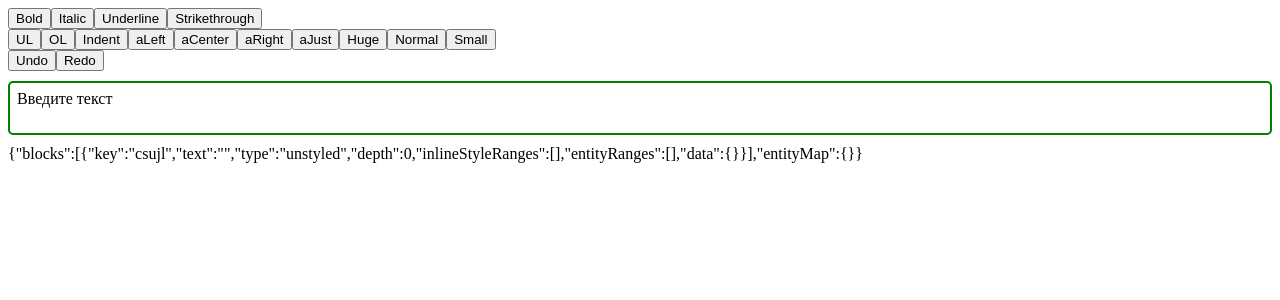
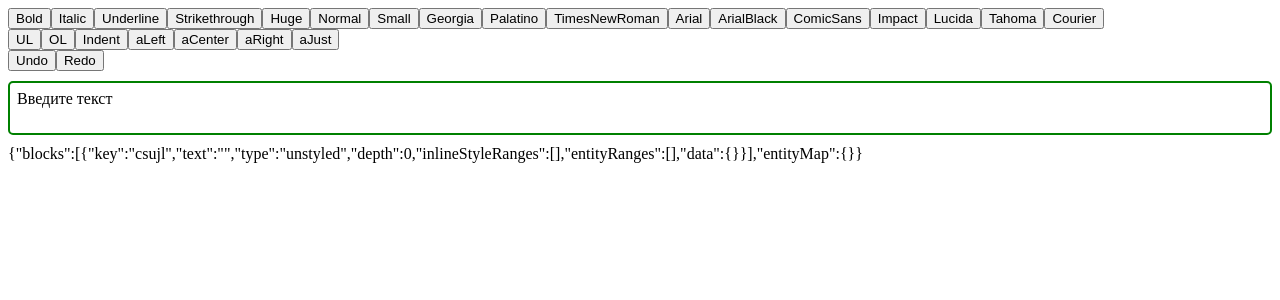
Before and after one commit to yerassylad/draftjs, a React (Create React App) app: page / in a window 1280 px wide. Shown: the top 300 px of the page. Built offline with nearby package versions, Linux system fonts and the light colour scheme.

Commit message:
added font families

```diff
--- a/package.json
+++ b/package.json
@@ -5,6 +5,7 @@
   "dependencies": {
     "draft-js": "^0.10.5",
     "react": "^16.5.2",
+    "react-bootstrap": "^0.32.4",
     "react-dom": "^16.5.2",
     "react-scripts": "2.0.5"
   },
--- a/src/text-editor.css
+++ b/src/text-editor.css
@@ -24,15 +24,3 @@
 .textAlignJustify {
   text-align: justify;
 }
-
-.smallFont {
-  font-size: xx-small;
-}
-
-.normalFont {
-  font-size: medium;
-}
-
-.hugeFont {
-  font-size: xx-large;
-}
--- a/src/text_editor.js
+++ b/src/text_editor.js
@@ -6,6 +6,45 @@ import "./text-editor.css";
 const StyleMap = {
   STRIKE: {
     textDecoration: "line-through"
+  },
+  Huge: {
+    fontSize: "xx-large"
+  },
+  Normal: {
+    fontSize: "medium"
+  },
+  Small: {
+    fontSize: "xx-small"
+  },
+  Georgia: {
+    fontFamily: ["Georgia", "serif"]
+  },
+  Palatino: {
+    fontFamily: ["Palatino Linotype", "Book Antiqua", "Palatino", "serif"]
+  },
+  TimesNewRoman: {
+    fontFamily: ["Times New Roman", "Times", "serif"]
+  },
+  Arial: {
+    fontFamily: ["Arial", "Helvetica", "sans-serif"]
+  },
+  ArialBlack: {
+    fontFamily: ["Arial Black", "Gadget", "sans-serif"]
+  },
+  ComicSans: {
+    fontFamily: ["Comic Sans MS", "cursive", "sans-serif"]
+  },
+  Impact: {
+    fontFamily: ["Impact", "Charcoal", "sans-serif"]
+  },
+  Lucida: {
+    fontFamily: ["Lucida Sans Unicode", "Lucida Grande", "sans-serif"]
+  },
+  Tahoma: {
+    fontFamily: ["Tahoma", "Geneva", "sans-serif"]
+  },
+  Courier: {
+    fontFamily: ["Courier New", "Courier", "monospace"]
   }
 };
 
@@ -14,7 +53,20 @@ const INLINE_STYLES = [
   { label: "Bold", style: "BOLD" },
   { label: "Italic", style: "ITALIC" },
   { label: "Underline", style: "UNDERLINE" },
-  { label: "Strikethrough", style: "STRIKE" }
+  { label: "Strikethrough", style: "STRIKE" },
+  { label: "Huge", style: "Huge" },
+  { label: "Normal", style: "Normal" },
+  { label: "Small", style: "Small" },
+  { label: "Georgia", style: "Georgia" },
+  { label: "Palatino", style: "Palatino" },
+  { label: "TimesNewRoman", style: "TimesNewRoman" },
+  { label: "Arial", style: "Arial" },
+  { label: "ArialBlack", style: "ArialBlack" },
+  { label: "ComicSans", style: "ComicSans" },
+  { label: "Impact", style: "Impact" },
+  { label: "Lucida", style: "Lucida" },
+  { label: "Tahoma", style: "Tahoma" },
+  { label: "Courier", style: "Courier" }
 ];
 
 // Виды блочных стилей
@@ -25,10 +77,7 @@ const BLOCK_STYLES = [
   { label: "aLeft", style: "a-left" },
   { label: "aCenter", style: "a-center" },
   { label: "aRight", style: "a-right" },
-  { label: "aJust", style: "a-just" },
-  { label: "Huge", style: "huge" },
-  { label: "Normal", style: "normal" },
-  { label: "Small", style: "small" }
+  { label: "aJust", style: "a-just" }
 ];
 
 // Кнопка с функцией
@@ -84,12 +133,6 @@ function myBlockStyleFn(contentBlock) {
       return "textAlignRight";
     case "a-just":
       return "textAlignJustify";
-    case "huge":
-      return "hugeFont";
-    case "normal":
-      return "normalFont";
-    case "small":
-      return "smallFont";
     default:
       return;
   }
```
Also changed, not shown: 1 other file (tests, documents, lock files or other folders).
